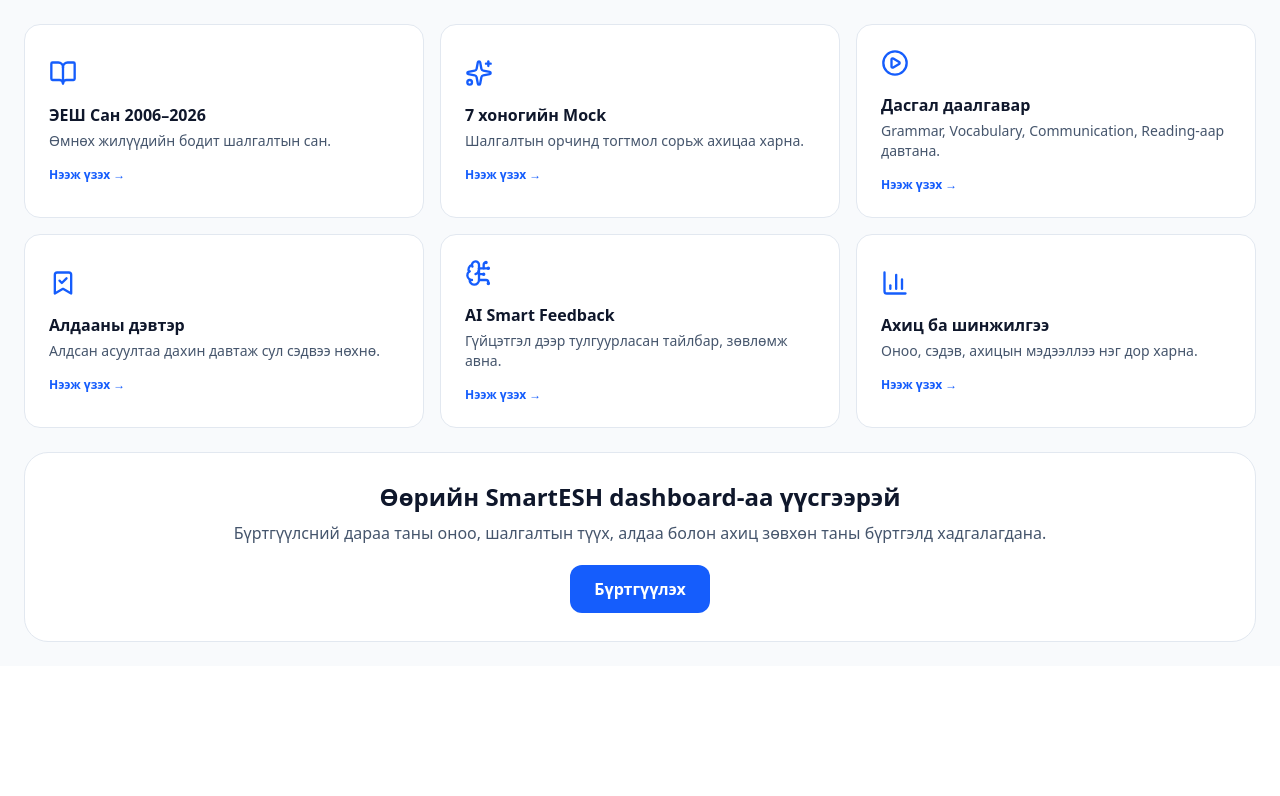
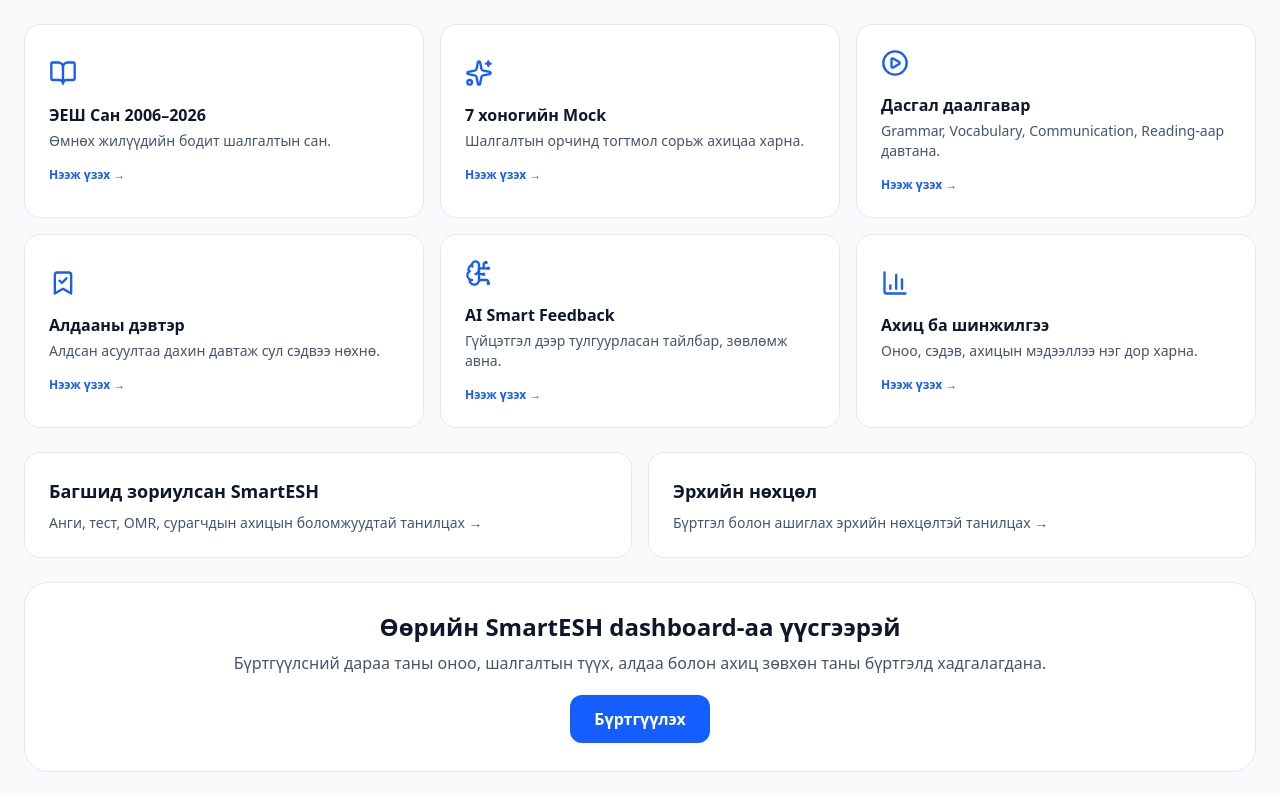
Before and after one commit to battsetseg1niw-gif/2027-800, a React (Vite) app: page / in a window 1280 px wide. Shown: the part 549-1345 px from the top of the page. Before the commit the page ends 1215 px from the top, so only its background shows below. Built offline with nearby package versions, Linux system fonts and the light colour scheme; no server answers.

Commit message:
Allow visitors to explore SmartESH before signing in

```diff
--- a/src/components/PublicLanding.tsx
+++ b/src/components/PublicLanding.tsx
@@ -1,10 +1,13 @@
 import React, { useState } from "react";
 import { GraduationCap, BookOpen, Sparkles, BookmarkCheck, BrainCircuit, BarChart3, PlayCircle, LogIn, UserPlus } from "lucide-react";
 import { AuthScreen } from "./AuthScreen";
+import { PublicExplore } from "./PublicExplore";
 
 export function PublicLanding() {
   const [authOpen, setAuthOpen] = useState(false);
+  const [explore, setExplore] = useState<string | null>(null);
   if (authOpen) return <AuthScreen />;
+  if (explore) return <PublicExplore section={explore} onBack={() => setExplore(null)} onAuth={() => setAuthOpen(true)} />;
 
   const requireAccount = () => setAuthOpen(true);
   return (
@@ -50,7 +53,11 @@
             [BookmarkCheck,"Алдааны дэвтэр","Алдсан асуултаа дахин давтаж сул сэдвээ нөхнө."],
             [BrainCircuit,"AI Smart Feedback","Гүйцэтгэл дээр тулгуурласан тайлбар, зөвлөмж авна."],
             [BarChart3,"Ахиц ба шинжилгээ","Оноо, сэдэв, ахицын мэдээллээ нэг дор харна."],
-          ].map(([Icon,title,desc]: any) => <button key={title} onClick={requireAccount} className="text-left bg-white rounded-2xl border border-slate-200 p-6 hover:shadow-md transition-shadow"><Icon className="w-7 h-7 text-blue-600"/><div className="font-extrabold mt-4">{title}</div><div className="text-sm text-slate-600 mt-1">{desc}</div><div className="text-xs font-bold text-blue-600 mt-4">Нээж үзэх →</div></button>)}
+          ].map(([Icon,title,desc]: any, i:number) => <button key={title} onClick={() => setExplore(["archive","mock","practice","mistakes","ai","learning"][i])} className="text-left bg-white rounded-2xl border border-slate-200 p-6 hover:shadow-md transition-shadow"><Icon className="w-7 h-7 text-blue-600"/><div className="font-extrabold mt-4">{title}</div><div className="text-sm text-slate-600 mt-1">{desc}</div><div className="text-xs font-bold text-blue-600 mt-4">Нээж үзэх →</div></button>)}
+        </section>
+        <section className="grid md:grid-cols-2 gap-4">
+          <button onClick={() => setExplore("teacher")} className="text-left bg-white border border-slate-200 rounded-2xl p-6"><div className="font-extrabold text-lg">Багшид зориулсан SmartESH</div><p className="text-sm text-slate-600 mt-2">Анги, тест, OMR, сурагчдын ахицын боломжуудтай танилцах →</p></button>
+          <button onClick={() => setExplore("pricing")} className="text-left bg-white border border-slate-200 rounded-2xl p-6"><div className="font-extrabold text-lg">Эрхийн нөхцөл</div><p className="text-sm text-slate-600 mt-2">Бүртгэл болон ашиглах эрхийн нөхцөлтэй танилцах →</p></button>
         </section>
 
         <section className="rounded-3xl bg-white border border-slate-200 p-7 text-center">
```
